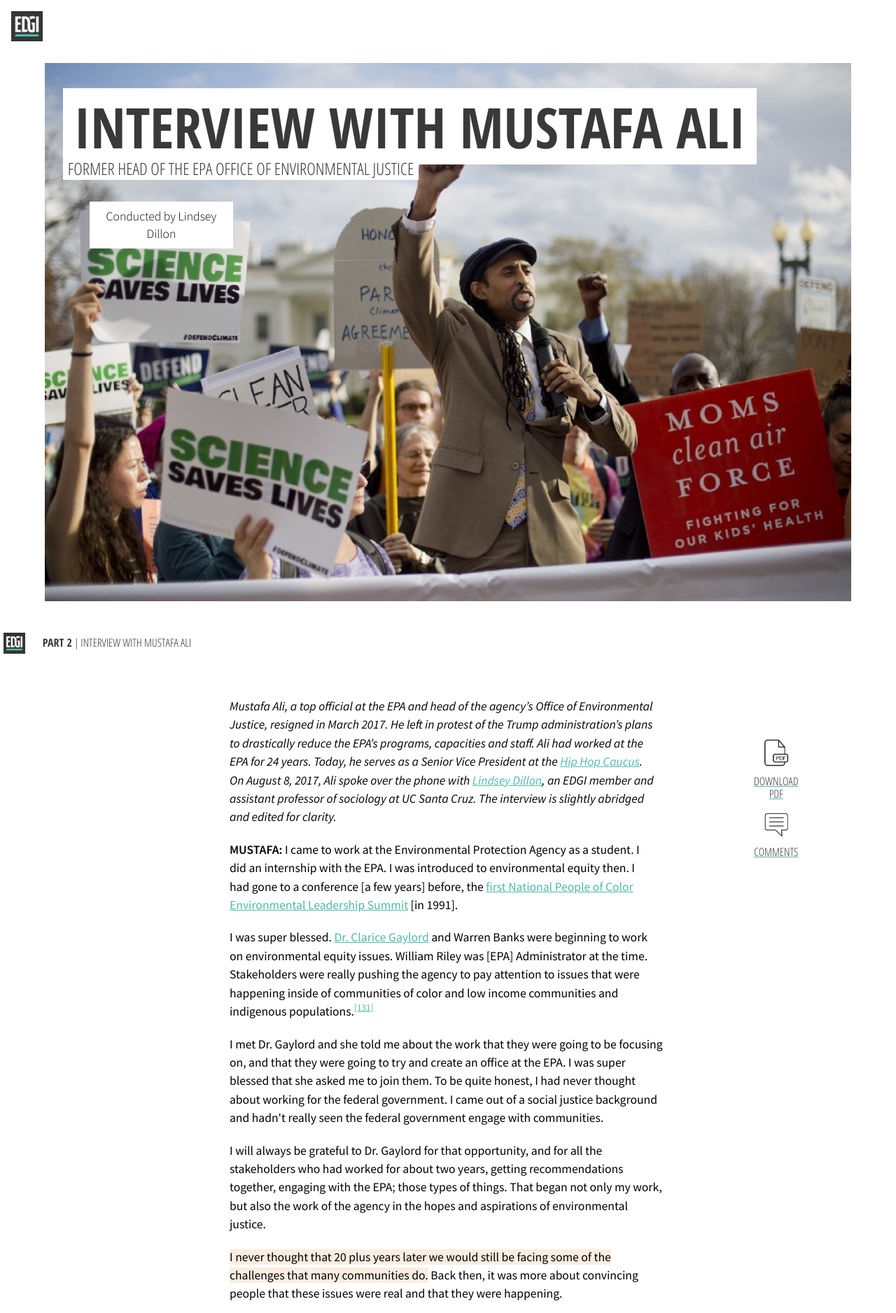
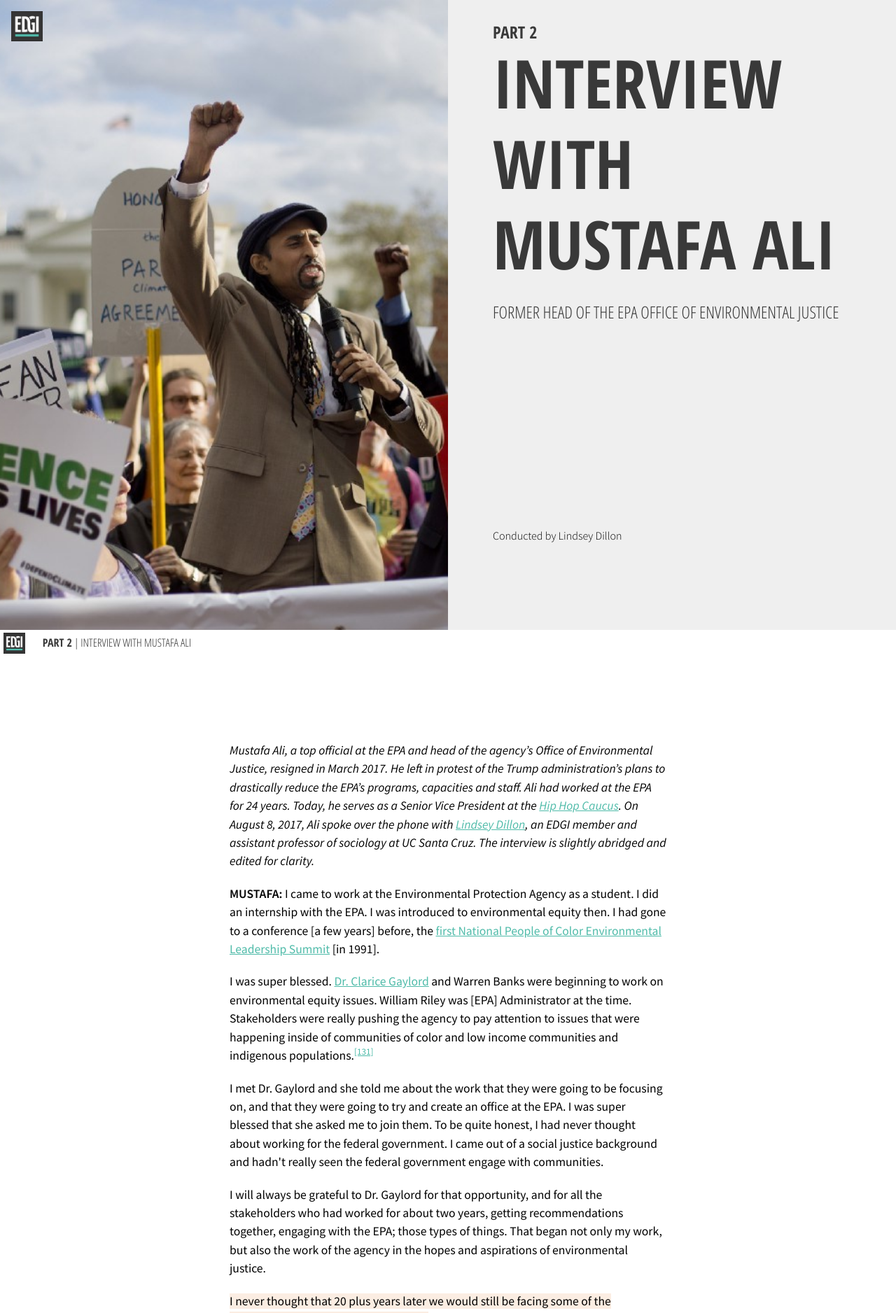
Before and after one commit to edgi-govdata-archiving/100days, a Jekyll site: the page built from mustafa-ali-interview.html, in a window 1280 px wide. Shown: the top 1876 px of the page at 70% size. Built offline with Jekyll 4.4.1, drawn with Linux system fonts in a browser that asks for light colours; nearby versions of some CDN libraries.

Commit message:
fixed part 2 interview layouts

```diff
--- a/assets/post.css
+++ b/assets/post.css
@@ -332,6 +332,7 @@ ol ol ol > li {
 }
 header {
     margin-bottom: 10vh;
+    background-color: #efefef;
 }
 #wrapper2{
     width: 100vw;
@@ -389,12 +390,11 @@ header {
     margin: 0 auto;
     height: 100vh;
     min-height: 400px;
-    width: 90vw;
+    width: 50vw;
     background: url("/assets/mustafa.jpg");
     background-size: cover;
     background-position: top;
     background-repeat: no-repeat;
-    top: 10vh;
 }
 
 #title {
@@ -407,7 +407,7 @@ header {
 #title > h1 {
     display: inline;
     background-color: white;
-    padding: 0 0.2em 0 0.2em;
+    padding: 0 0.2em;
     box-sizing: border-box;
     margin: 0;
 }
@@ -416,7 +416,7 @@ header {
     display: inline;
     position: relative;
     top: 5vh;
-    left: 15vw;
+    left: 2vw;
     box-sizing: content-box;
     flex: 2;
     height:0;
@@ -425,7 +425,7 @@ header {
     display: inline;
     background-color: white;
     margin: 0;
-    padding: 0 0.3em 0 0.3em;
+    padding: 0 0.5em;
     box-sizing: border-box;
 }
 .intro {
@@ -596,7 +596,7 @@ p > mark {
       margin: 0;
       display: inline;
       position: relative;
-      background-color: white;
+      background-color: #efefef;;
       box-sizing: content-box;
   }
   #wrapper2 {
@@ -673,6 +673,7 @@ p > mark {
           height: 50vh;
           flex: 3;
           order: 2;
+
       }
       #p2-inner-wrapper > h1 {
           font-size: 3em;
@@ -697,7 +698,7 @@ p > mark {
           font-size: 1em;
           flex: 0;
           order: 3;
-          align-self: flex-end;
+
       }
       #spillMap, #pesticideMap {
           width: 100vw;
@@ -709,4 +710,26 @@ p > mark {
           transform: translateX(-50%);
           z-index:1
       }
+      .back-to-article{
+          visibility: collapse;
+      }
+      #title > h1 {
+          font-size: 3em;
+          top: 0vh;
+      }
+      #subtitle  {
+          left: 2vw;
+      }
+      #intro {
+          width: 80vw;
+      }
+      #bg2a {
+          top: 0;
+          width: 100vw;
+          height: 50vh;
+      }
+      header {
+          margin-bottom: 0vh;
+      }
+
   }
--- a/epa-under-siege-peer-reviews.html
+++ b/epa-under-siege-peer-reviews.html
@@ -167,7 +167,7 @@ redirect_from:
             <a href="https://www.google.com/url?q=http://www.amazon.com/The-Promise-Wilderness-Environmental-Weyerhaeuser/dp/0295991755&amp;sa=D&amp;ust=1497817653297000&amp;usg=AFQjCNFQ_ePELXNcebCY7FJ6oDRulsO7OA">The Promise of Wilderness: American Environmental Politics since 1964</a>
                 (available from the University of Washington Press (2012)).</p>
 
-                <p class="tc"> <span style="overflow: hidden; display: inline-block;"><img alt="EDGI_Logo-1_Hi-Res_Transp.png" src="assets/image3.png" style="width: 52.50px; height: 47.50px;"></p>
+                <p class="tc"> <span style="overflow: hidden; display: inline-block;"><img alt="EDGI_Logo-1_Hi-Res_Transp.png" src="/assets/image3.png" style="width: 52.50px; height: 47.50px;"></p>
                 <hr>
     </div>
 
--- a/mustafa-ali-interview.html
+++ b/mustafa-ali-interview.html
@@ -8,31 +8,24 @@ redirect_from:
   - 'mustafa-ali-interview.html'
 ---
 <body class="bg-white">
-    <script type="text/javascript">
-      $(document).ready(function(){
-        $("#nav").sticky({topSpacing:0, wrapperClassName:"nav-wrapper"});
-    });
-    </script>
+    <div><a id="logo" href="/index.html" title="Home" class=""><img alt="edgi-logo" src="/assets/edgi-logo-b.png" style="width:5vh;min-width:35px; height:auto;"></a></div>
+    <header id="wrapper2">
+        <div id="bg2a" class="chbg"></div>
+        <div id="p2-inner-wrapper">
+            <div class="part"><h2 class="f3 ttu">Part 2</h2></div>
+              <h1 class="f-6-l f4-m f4-ns ttu tl">INTERVIEW WITH MUSTAFA ALI</h1>
+              <h2 class="f3 fw3 ttu tl pv2">Former head of the EPA Office of Environmental Justice</h2>
+              <p id="contrib"class="f5-l f7-m f7-ns fw1 lh-copy">Conducted by Lindsey Dillon</p>
+        </div>
+    </header>
+
     <div id="nav" class="w-100 pv1">
         <a href="/index.html" title="Home" class="">
             <img id="nav-logo" src="/assets/edgi-logo-b.png">
         </a>
         <div id="nav-txt" class="di"><h3 class="f5 ttu tl mb0 di">Part 2</h3><h3 class="f5 fw3 ttu tl mb0 di"> | INTERVIEW WITH MUSTAFA ALI</h3></div>
     </div>
-    <header id="wrapper1">
-        <div id="h_wrapper">
-            <div><a id="logo" href="/index.html" title="Home" class=""><img alt="edgi-logo" src="/assets/edgi-logo-b.png" style="width:5vh;min-width:35px; height:auto;"></a></div>
-            <div id="bg2a">
-                <div id="title"><h1 class="fw6 f-5-l f4-m f4-ns ttu">INTERVIEW WITH MUSTAFA ALI</h1></div>
-                <div id="subtitle" style="left:2vw;"><h2 class="f3 fw3 ttu">Former head of the EPA Office of Environmental Justice</h2></div>
-
-            </div>
-            <div id="intro2a" class="tc pv4-ns">
-                <p class="f5-l f7-m f7-ns fw1 lh-copy">Conducted by Lindsey Dillon</p>
-            </div>
-        </div>
-    </header>
-    <div id="aside" class="pv6 mh6 dn-ns dn-m dib-l">
+    <!-- <div id="aside" class="pv6 mh6 dn-ns dn-m dib-l">
         <div class="aside">
             <a href="https://envirodatagov.org/wp-content/uploads/2017/09/Part-2-Pursuing-Toxic-Agenda.pdf" class="aside-el">
                 <img alt="pdf" src="/assets/pdf.png" style="width:40px; margin-bottom:10px">
@@ -60,9 +47,8 @@ redirect_from:
         </div>
     </div>
     <div class="article center measure-wide f5 pt5 pb2 lh-copy ph2">
+
         <a id="id.qskbsdioqlsb"></a>
-
-
         <a id="t.df929119869277f8580a9a9a77d5e772e2506f1e"></a>
         <a id="t.0"></a>
 
@@ -283,7 +269,6 @@ redirect_from:
         <p class="tc"> <span style="overflow: hidden; display: inline-block;"><img alt="EDGI_Logo-1_Hi-Res_Transp.png" src="assets/image3.png" style="width: 52.50px; height: 47.50px;"></p>
         <hr>
 
-
     </div>
     <div class="footnotes center measure-wide f6">
 
--- a/pursuing-toxic-agenda-data.html
+++ b/pursuing-toxic-agenda-data.html
@@ -32,7 +32,7 @@ redirect_from:
             </a>
         </div>
     </div>
-    <main class="article center measure-wide f5 pb1 lh-copy ph2">
+    <main class="article center measure-wide f5 pb1 pt5 lh-copy ph2">
         <p>EDGI emphasizes good data practices which includes proper contextualization of data used in reports. Here we add some notes on data used in Figures 4, 5, and &nbsp;6 in the online report. For figure 4 we show Pipeline and Hazardous Materials Safety
             Administration (PHMSA) columns of interest to show that pipelines leak. Figure 5 is an infographic that gathers data from many different sources to show the ways in which its agricultural use is dangerous to farmworkers and their families. Figure
             6 combines U.S. Geological Survey (USGS), National Water Quality Program, respectively, with Census data&nbsp;downloaded from the <a href="https://www.google.com/url?q=https://www.census.gov/did/www/saipe/about/index.html&amp;sa=D&amp;ust=1505796647130000&amp;usg=AFQjCNGeD5RSKkE7hs0xao3tqpgvh9PkCw">Small Area Income and Poverty (SAIPE) </a>program
--- a/pursuing-toxic-agenda.html
+++ b/pursuing-toxic-agenda.html
@@ -56,7 +56,7 @@ redirect_from:
     </div>
 
     <!--MAIN ARTICLE-->
-    <main class="article center measure-wide f5 pb1 lh-copy ph2">
+    <main class="article center measure-wide f5 pt5 pb1 lh-copy ph2">
         <p>The <a href="https://www.google.com/url?q=https://envirodatagov.org/&amp;sa=D&amp;ust=1505047700775000&amp;usg=AFQjCNE1lC5eulL0d6it6e39kMCRjYgOUA">Environmental Data &amp; Governance Initiative</a> (EDGI) is an organization comprised of academics and non-profit employees that promotes open and accessible government data and information along with evidence-based policy making.<br></p>
         <p>&ldquo;Pursuing a Toxic Agenda&rdquo; is the second part of a multipart series on the early days of the Trump administration. In this series, EDGI authors systematically investigate historical precedents for Trump&rsquo;s attack on the EPA, consequences for toxic regulation and environmental justice, and changes to the public presentation of climate change.</p>
 
```
Also changed, not shown: other parts of mustafa-ali-interview.html (+1 -7 lines), pursuing-toxic-agenda-peer-reviews.html (+9 -14 lines). Lines whose indentation alone changed are shown as unchanged.
